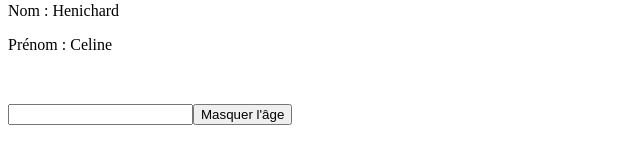
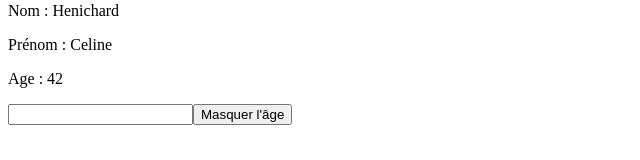
Before and after one commit to celine28240/myFirstAngu, an Angular app: page / in a window 1280 px wide. Both pictures are taken after a click on the button "Masquer l'âge". Shown: the part 417-577 px from the top of the page, without its empty margins (0-640 px from the left). Built offline with nearby package versions, Linux system fonts and the light colour scheme.

Commit message:
Correction quote

```diff
--- a/src/app/user-profile/user-profile.component.html
+++ b/src/app/user-profile/user-profile.component.html
@@ -9,7 +9,7 @@
 <p>
   Prénom : {{user.firstName}}
 </p>
-<p id="cacher">
+<p id="cacher" [style.visibility]="label">
   Age : {{user.age}}
 </p>
 <p>{{user.quote}}</p>
--- a/src/app/user-profile/user-profile.component.ts
+++ b/src/app/user-profile/user-profile.component.ts
@@ -1,4 +1,5 @@
-import { Component, OnInit } from '@angular/core';
+import { Component, OnInit, Input, Output, EventEmitter } from '@angular/core';
+
 
 @Component({
   selector: 'app-user-profile',
@@ -6,16 +7,26 @@ import { Component, OnInit } from '@angular/core';
   styleUrls: ['./user-profile.component.css']
 })
 export class UserProfileComponent implements OnInit {
+@Input() label: string = "hidden";
+@Output() onclick = new EventEmitter<string>();
+
   user={
     name : "Henichard",
     firstName : "Celine",
     age :42,
     quote:"",
     photo: "https://tof.cx/images/2019/03/25/c4e9a84e07abc7de30a53cc6e852b252.jpg"
-  };
+  }
+
 //rajouter fonction hiddenage
 CacherAge(){
-  document.getElementById("cacher").style.visibility ="hidden";
+  if (this.label == "hidden"){
+    this.label= "visible";
+  }
+  else{
+    this.label="hidden";
+  }
+  this.onclick.emit(this.label);
 }
   constructor() { }
 
```
